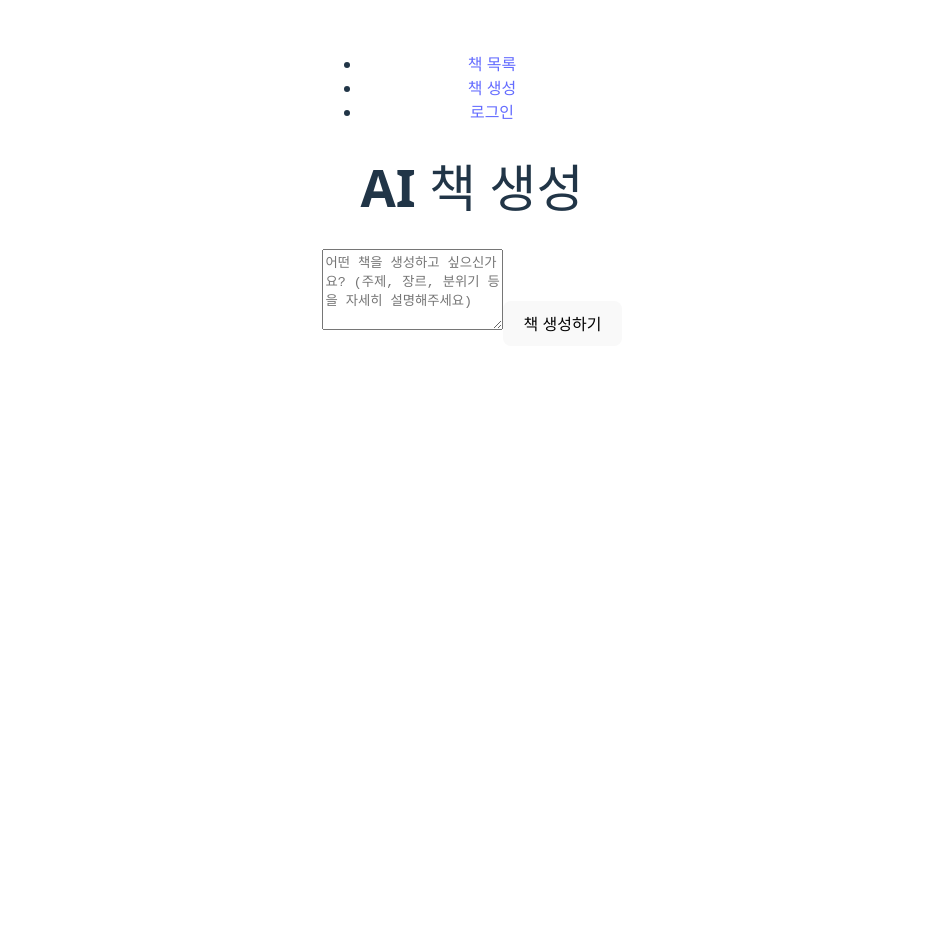
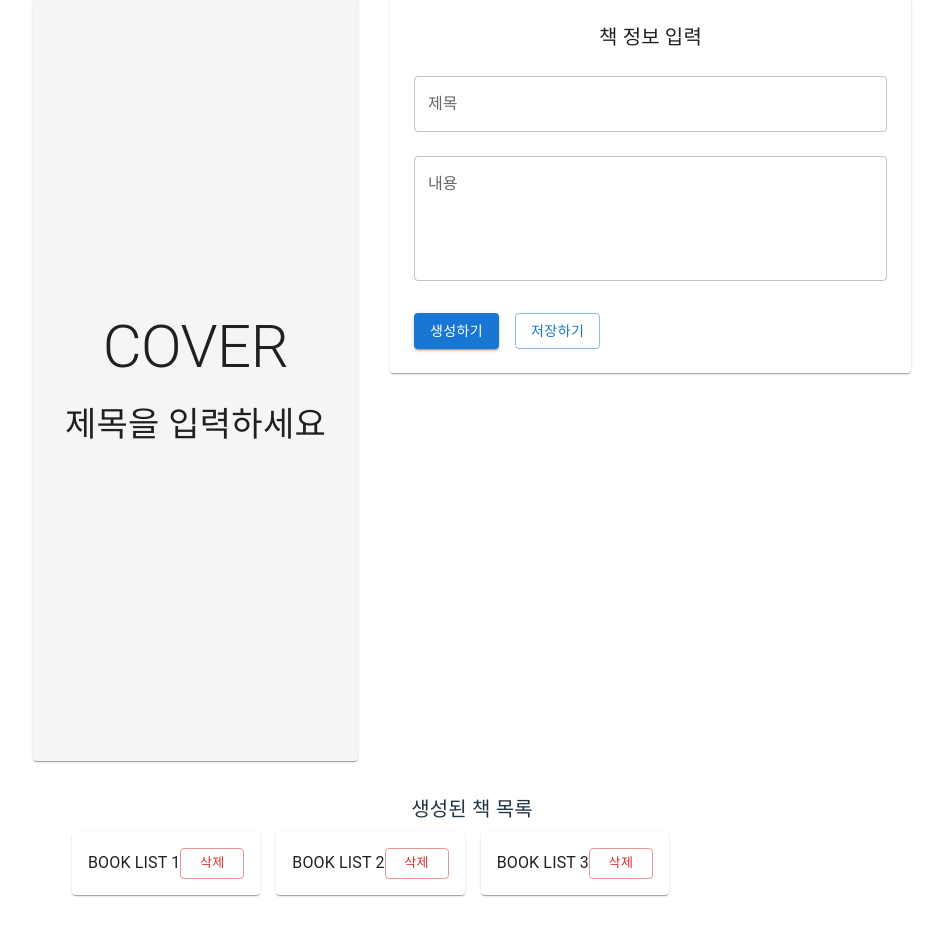
Before and after one commit to aivle-mini/Frontend, a React (Vite) app in the folder front/: page /generate in a window 1280 px wide. Shown: the part 209-1136 px from the top of the page, without its empty margins (168-1111 px from the left). Before the commit the page ends 800 px from the top, so only its background shows below. Built offline with nearby package versions, Linux system fonts and the light colour scheme.

Commit message:
generation-v0.1

```diff
--- a/front/package.json
+++ b/front/package.json
@@ -10,6 +10,11 @@
     "preview": "vite preview"
   },
   "dependencies": {
+    "@emotion/react": "^11.14.0",
+    "@emotion/styled": "^11.14.0",
+    "@mui/icons-material": "^7.1.0",
+    "@mui/material": "^7.1.0",
+    "mui": "^0.0.1",
     "react": "^19.1.0",
     "react-dom": "^19.1.0",
     "react-router-dom": "^7.6.1"
--- a/front/src/pages/BookGeneration.jsx
+++ b/front/src/pages/BookGeneration.jsx
@@ -1,15 +1,44 @@
 import React, { useState } from 'react';
+import {
+  Container,
+  Grid,
+  Paper,
+  Typography,
+  TextField,
+  Button,
+  Box
+} from '@mui/material';
 
 function BookGeneration() {
-  const [prompt, setPrompt] = useState('');
+  const [bookInfo, setBookInfo] = useState({
+    title: '',
+    content: ''
+  });
   const [generating, setGenerating] = useState(false);
+  const [bookList, setBookList] = useState([
+    { id: 1, title: 'BOOK LIST 1' },
+    { id: 2, title: 'BOOK LIST 2' },
+    { id: 3, title: 'BOOK LIST 3' },
+  ]);
+
+  const handleDelete = (id) => {
+    setBookList((prev) => prev.filter((book) => book.id !== id));
+  };
+
+  const handleChange = (e) => {
+    const { name, value } = e.target;
+    setBookInfo(prev => ({
+      ...prev,
+      [name]: value
+    }));
+  };
 
   const handleSubmit = async (e) => {
     e.preventDefault();
     setGenerating(true);
     try {
       // TODO: API 연동
-      console.log('책 생성 요청:', prompt);
+      console.log('책 생성 요청:', bookInfo);
     } catch (error) {
       console.error('책 생성 중 오류:', error);
     } finally {
@@ -18,20 +47,114 @@ function BookGeneration() {
   };
 
   return (
-    <div>
-      <h1>AI 책 생성</h1>
-      <form onSubmit={handleSubmit}>
-        <textarea
-          value={prompt}
-          onChange={(e) => setPrompt(e.target.value)}
-          placeholder="어떤 책을 생성하고 싶으신가요? (주제, 장르, 분위기 등을 자세히 설명해주세요)"
-          rows={5}
-        />
-        <button type="submit" disabled={generating}>
-          {generating ? '생성 중...' : '책 생성하기'}
-        </button>
-      </form>
-    </div>
+    <Container maxWidth="xl" sx={{ mt: 4, minHeight: '100vh' }}>
+      <Typography variant="h4" component="h1" gutterBottom align="center">
+        BOOK COVER GENERATE
+      </Typography>
+
+      <Grid container spacing={4}>
+        {/* 왼쪽 커버 미리보기 */}
+        <Grid item xs={12} md={8} lg={7}>
+          <Paper
+            sx={{
+              p: 4,
+              height: 700,
+              display: 'flex',
+              flexDirection: 'column',
+              justifyContent: 'center',
+              alignItems: 'center',
+              bgcolor: '#f5f5f5'
+            }}
+          >
+            <Typography variant="h2" component="h2" gutterBottom>
+              COVER
+            </Typography>
+            <Typography variant="h4">
+              {bookInfo.title || '제목을 입력하세요'}
+            </Typography>
+          </Paper>
+        </Grid>
+
+        {/* 오른쪽 입력 폼 */}
+        <Grid item xs={12} md={4} lg={5}>
+          <Paper sx={{ p: 3 }}>
+            <Typography variant="h6" gutterBottom>
+              책 정보 입력
+            </Typography>
+            <Box component="form" onSubmit={handleSubmit}>
+              <TextField
+                fullWidth
+                label="제목"
+                name="title"
+                value={bookInfo.title}
+                onChange={handleChange}
+                margin="normal"
+                variant="outlined"
+              />
+              <TextField
+                fullWidth
+                label="내용"
+                name="content"
+                value={bookInfo.content}
+                onChange={handleChange}
+                margin="normal"
+                variant="outlined"
+                multiline
+                rows={4}
+              />
+              <Box sx={{ mt: 3, display: 'flex', gap: 2 }}>
+                <Button
+                  variant="contained"
+                  color="primary"
+                  type="submit"
+                  disabled={generating}
+                >
+                  {generating ? '생성 중...' : '생성하기'}
+                </Button>
+                <Button
+                  variant="outlined"
+                  color="primary"
+                  disabled={generating}
+                >
+                  저장하기
+                </Button>
+              </Box>
+            </Box>
+          </Paper>
+        </Grid>
+      </Grid>
+
+      {/* 하단 책 목록 */}
+      <Box sx={{ mt: 4 }}>
+        <Typography variant="h6" gutterBottom align="center">
+          생성된 책 목록
+        </Typography>
+        <Grid container spacing={2} sx={{ maxWidth: 800, mx: 'auto' }}>
+          {bookList.map((book) => (
+            <Grid item xs={12} key={book.id}>
+              <Paper
+                sx={{
+                  p: 2,
+                  display: 'flex',
+                  justifyContent: 'space-between',
+                  alignItems: 'center'
+                }}
+              >
+                <Typography>{book.title}</Typography>
+                <Button
+                  variant="outlined"
+                  color="error"
+                  size="small"
+                  onClick={() => handleDelete(book.id)}
+                >
+                  삭제
+                </Button>
+              </Paper>
+            </Grid>
+          ))}
+        </Grid>
+      </Box>
+    </Container>
   );
 }
 
```
Also changed, not shown: 1 other file (tests, documents, lock files or other folders).
